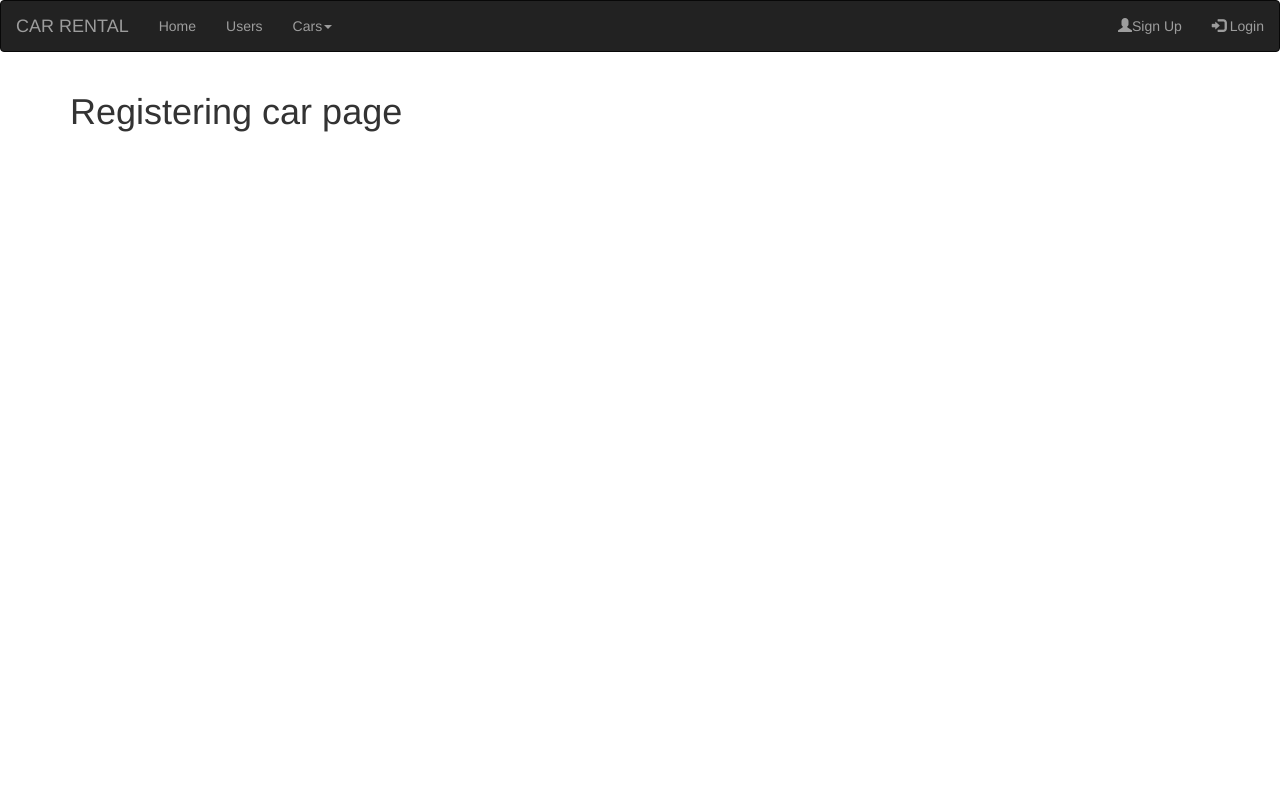
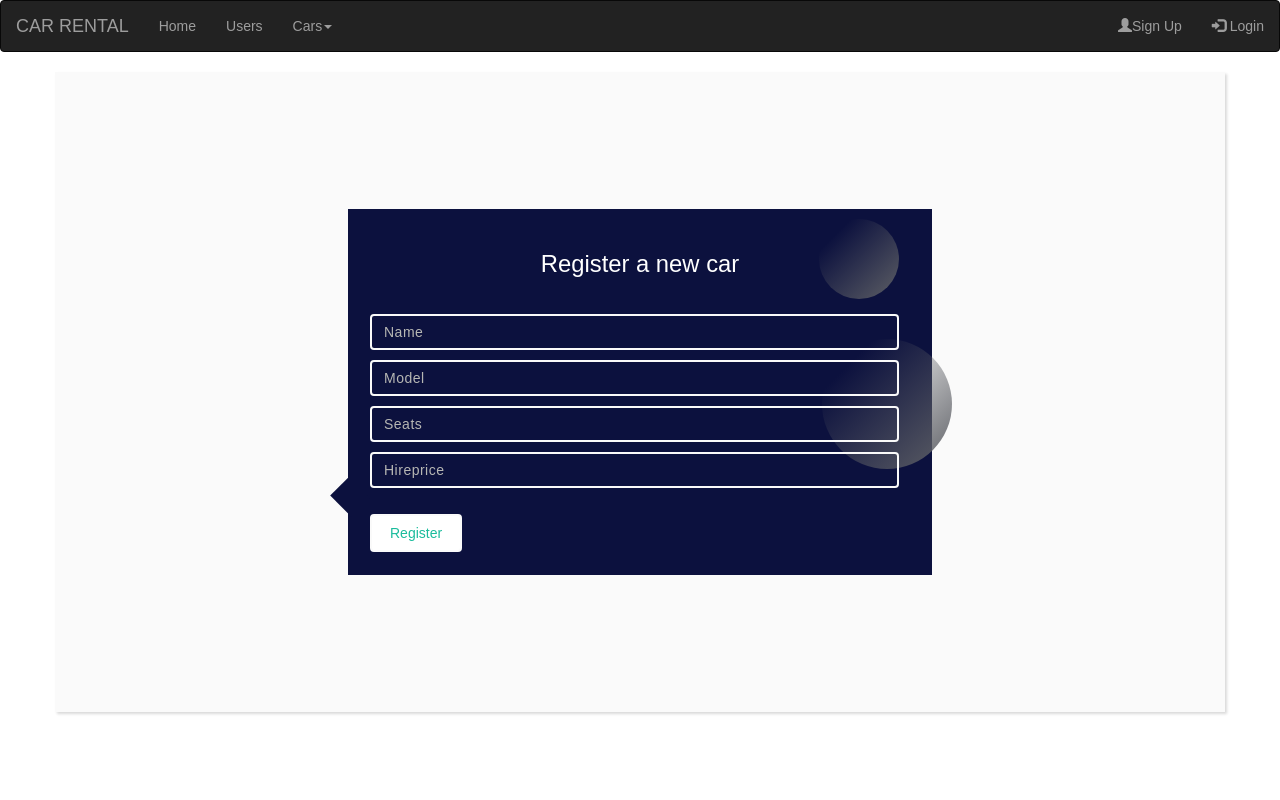
Before and after one commit to IH-honnette/PHP-Car_Rental, a CodeIgniter app: page /PHP-Car_Rental/index.php/myapp/regcar in a window 1280 px wide. Run offline with CodeIgniter, Linux system fonts and the light colour scheme.

Commit message:
register and view cars

```diff
--- a/application/controllers/MyApp.php
+++ b/application/controllers/MyApp.php
@@ -20,9 +20,39 @@ class MyApp extends CI_Controller {
 		$this->load->view('template/regcar');
 	}
 
-	public function viewcar(){
+	public function carValidation(){
+		//validation goes here
+		$this->form_validation->set_rules('name','Name','required');
+		$this->form_validation->set_rules('model','Model','required');
+		$this->form_validation->set_rules('seats','Seats','required');
+		$this->form_validation->set_rules('price','Hireprice','required');
+		$this->form_validation->set_error_delimiters('<div class="error">','</div>');
+		if($this->form_validation->run())
+		{
+			$name = $this->input->post('name');
+			$model = $this->input->post('model');
+			$seats =$this->input->post('seats');
+			$price = $this->input->post('price');
+
+			$data =array('name' => $name, 'model' => $model, 'seats' =>$seats ,'price'=>$price);
+			//send the data to the model and
+			 $this->load->model('Cars');
+			 $this->Cars->insert_data($data);
+			 $this->load->view('template/index');
+
+		}else{
+			$this->load->view('template/header');
+			$this->load->view('template/regcar');
+		}
+
+	}
+
+	public function viewcars(){
+		$this->load->model('Cars');
+		 $data['cars']= $this->Cars->getAll_cars();
+
 		$this->load->view('template/header');
-		$this->load->view('template/regcar');
+		$this->load->view('template/viewcars');
 	}
 
 	public function checkValildation(){
--- a/application/views/template/header.php
+++ b/application/views/template/header.php
@@ -8,7 +8,7 @@
       <li><a href="<?= base_url('MyApp/users');?>">Users</a></li>
       <li class="dropdown"><a class="dropdown-toggle" data-toggle="dropdown" href="#">Cars<span class="caret"></span></a>
         <ul class="dropdown-menu">
-          <li><a href="<?= base_url('MyApp/viewcar');?>">view Cars</a></li>
+          <li><a href="<?= base_url('MyApp/viewcars');?>">view Cars</a></li>
           <li><a href="<?= base_url('MyApp/regcar');?>">Register new Cars</a></li>
         </ul>
       </li>
--- a/application/views/template/regcar.php
+++ b/application/views/template/regcar.php
@@ -1,3 +1,16 @@
+<?php
+
+session_start();
+
+// if(empty($_SESSION['userId'])){
+//     header('location: ./login.php');
+//   }
+
+// if($_SESSION['role'] !== "Administrator"){
+// 	header('location: ./home.php');
+// }
+
+?>
 <!DOCTYPE html>
 <html lang="en">
 <head>
@@ -7,12 +20,259 @@
   <link rel="stylesheet" href="https://maxcdn.bootstrapcdn.com/bootstrap/3.4.1/css/bootstrap.min.css">
   <script src="https://ajax.googleapis.com/ajax/libs/jquery/3.5.1/jquery.min.js"></script>
   <script src="https://maxcdn.bootstrapcdn.com/bootstrap/3.4.1/js/bootstrap.min.js"></script>
+
+<style>
+
+* {
+    margin: 0;
+    padding: 0;
+    box-sizing: border-box
+}
+
+body,
+input{
+    font-family: "Poppins", sans-serif;
+}
+::placeholder {
+    color: #B7B7B4;
+    opacity: 1;
+}
+.container {
+    position: relative;
+    min-height: 80vh;
+    padding: 0.1rem;
+    background-color: #fafafa;
+    overflow: hidden;
+    display: flex;
+    align-items: center;
+    justify-content: center;
+    box-shadow: rgba(0, 0, 0, 0.15) 1.95px 1.95px 2.6px;
+}
+.form {
+    width: 90%;
+    background-color: #fff;
+    border-radius: 4px;
+    box-shadow: 0 0 20px 1px rgba(0, 0, 0, 0.1);
+    z-index: 1000;
+    overflow: hidden;
+    display: grid;
+    grid-template-columns: repeat(2, 1fr)
+}
+
+.contact-info-form {
+    background-color:#0C113E;
+    position: relative;
+    width: 50%
+}
+
+.circle {
+    border-radius: 50%;
+    background: linear-gradient(135deg, transparent 20%, #5D5F65);
+    position: absolute
+}
+.error{
+color: #F76B1C;
+font-size: 11px;
+font-family: FreeMono, monospace;
+  }
+.circle.one {
+    width: 130px;
+    height: 130px;
+    top: 130px;
+    right: -20px
+}
+.circle.two {
+    width: 80px;
+    height: 80px;
+    top: 10px;
+    right: 33px
+}
+
+.contact-info-form:before {
+    content: "";
+    position: absolute;
+    width: 30px;
+    height: 26px;
+    background-color: #0C113E;
+    transform: rotate(45deg);
+    bottom: 65px;
+    left: -13px
+}
+form {
+    padding: 2.3rem 2.2rem;
+    z-index: 10;
+    overflow: hidden;
+    position: relative
+}
+
+.title{
+    color: #fff;
+    font-weight: 500;
+    font-size: 1.7em;
+    line-height: 1;
+    margin-bottom: 7%;
+    text-align: center;
+}
+
+.social-input-containers {
+    position: relative;
+    margin: 1rem 0
+}
+.input {
+    width: 98%;
+    outline: none;
+    border: 2px solid #fafafa;
+    background: none;
+    padding: 0.6rem 1.2rem;
+    color: #fff;
+    font-weight: 500;
+    font-size: 1em;
+    letter-spacing: 0.5px;
+    border-radius: 4px;
+    transition: 0.6s
+}
+
+.btn {
+    padding: 1rem 1.8rem;
+    background-color: #fff;
+    border: 2px solid #fafafa;
+    font-size: 1.4rem;
+    color: #1abc9c;
+    line-height: 1;
+    border-radius: 4px;
+    outline: none;
+    cursor: pointer;
+    transition: 0.7s;
+    margin-top: 3%;
+}
+
+.btn:hover {
+    background-color: transparent;
+    color: #fff
+}
+.social-input-containers span {
+    position: absolute;
+    top: 0;
+    left: 25px;
+    transform: translateY(-50%);
+    font-size: 0.8rem;
+    padding: 0 0.4rem;
+    color: transparent;
+    pointer-events: none;
+    z-index: 500
+}
+
+.social-input-containers span:before,
+.social-input-containers span:after {
+    content: "";
+    position: absolute;
+    width: 10%;
+    opacity: 0;
+    transition: 0.3s;
+    height: 5px;
+    background-color: #0004d5;
+    top: 50%;
+    transform: translateY(-50%)
+}
+
+.social-input-containers span:before {
+    left: 50%
+}
+.social-input-containers span:after {
+    right: 50%
+}
+.social-input-containers.focus label {
+    top: 0;
+    transform: translateY(-50%);
+    left: 25px;
+    font-size: 0.8rem
+}
+
+.social-input-containers.focus span:before,
+.social-input-containers.focus span:after {
+    width: 50%;
+    opacity: 1
+}
+
+@media (max-width: 850px) {
+    .form {
+        grid-template-columns: 1fr
+    }
+
+    .contact-info:before {
+        bottom: initial;
+        top: -75px;
+        right: 65px;
+        transform: scale(0.95)
+    }
+
+    .contact-info-form:before {
+        top: -13px;
+        left: initial;
+        right: 70px
+    }
+}
+
+@media (max-width: 480px) {
+    .container {
+        padding: 1.5rem
+    }
+
+    .contact-info:before {
+        display: none
+    }
+
+    form,
+    .contact-info {
+        padding: 1.7rem 1.6rem
+    }
+
+    .title {
+        font-size: 1.15rem
+    }
+
+    .input {
+        padding: 0.45rem 1.2rem
+    }
+
+    .btn {
+        padding: 0.45rem 1.2rem
+    }
+}
+
+
+</style>
+
 </head>
 <body>
 
-
 <div class="container">
- <h1>Registering car page</h1>
+ <div class="contact-info-form">
+        <span class="circle one"></span> <span class="circle two"></span>
+            <form action="<?=base_url('MyApp/carValidation');?>" autocomplete="off" method="post">
+                <h3 class="title">Register a new car</h3>
+                <div class="social-input-containers">
+                <input type="text" name="name" class="input" placeholder="Name" value="<?= set_value('name')?>" />
+                <?= form_error('name')?>
+                </div>
+                <div class="social-input-containers">
+                <input type="text" name="model" class="input" placeholder="Model" value="<?= set_value('model')?>"  />
+                <?= form_error('model')?>
+                 </div>
+                <div class="social-input-containers">
+                <input type="text" pattern="[1-9]+" title="from 1 seat and above" name="seats" class="input" placeholder="Seats" value="<?= set_value('seats')?>"  />
+                <?= form_error('seats')?>
+                </div>
+                <div class="social-input-containers">
+                <input type="text" name="price" class="input" placeholder="Hireprice" value="<?= set_value('price')?>" />
+                <?= form_error('price')?>
+                </div>
+                <!-- <div class="social-input-containers">
+                <input type="file" name="carimage" class="input"/>
+                </div> -->
+                <input type="submit" value="Register" class="btn" />
+            </form>
+        </div>
 </div>
 
 </body>
```
Also changed, not shown: application/models/Cars.php (added, +27 -0 lines), application/models/My_model.php (deleted, +0 -9 lines), application/views/template/viewcar.php (deleted, +0 -19 lines), application/views/template/viewcars.php (added, +46 -0 lines).
